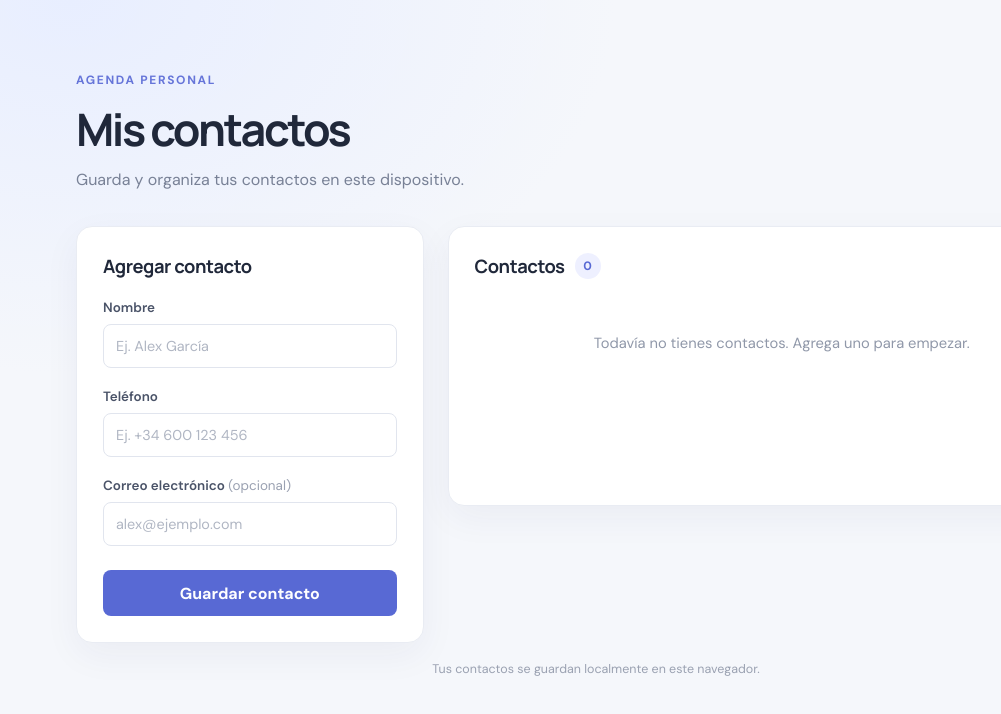
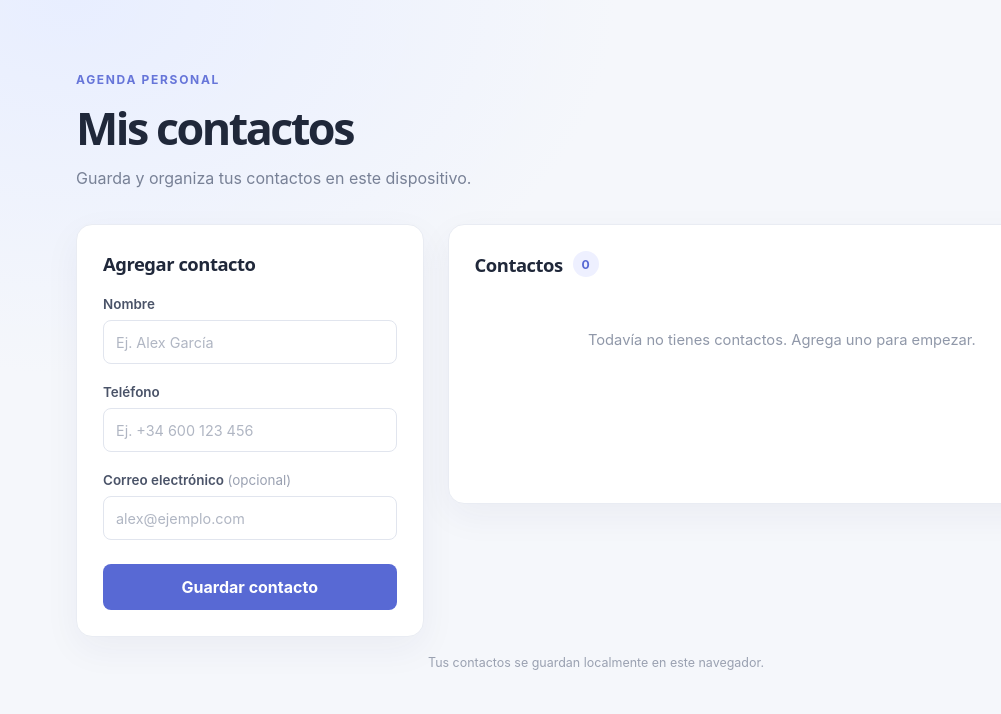
Before and after one commit to yurigo/ejercicio-02, a plain HTML site: page index.html in a window 1280 px wide. Shown: the whole page, without its empty margins (44-1045 px from the left). Drawn offline with Linux system fonts and the light colour scheme.

Commit message:
Keep contacts frontend self-contained
Co-authored-by: copilot-swe-agent[bot] <198982749+Copilot@users.noreply.github.com>

```diff
--- a/style.css
+++ b/style.css
@@ -1,8 +1,6 @@
-@import url("https://fonts.googleapis.com/css2?family=DM+Sans:wght@400;500;600;700&family=Manrope:wght@500;600;700;800&display=swap");
-
 :root {
   color-scheme: light;
-  font-family: "DM Sans", sans-serif;
+  font-family: Inter, ui-sans-serif, system-ui, sans-serif;
   color: #20283a;
   background: #f5f7fb;
   font-synthesis: none;
@@ -42,7 +40,7 @@ body {
 
 h1,
 h2 {
-  font-family: "Manrope", sans-serif;
+  font-family: ui-sans-serif, system-ui, sans-serif;
 }
 
 h1 {
```
